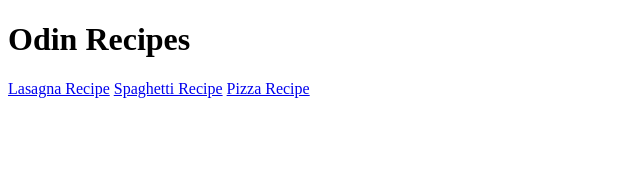
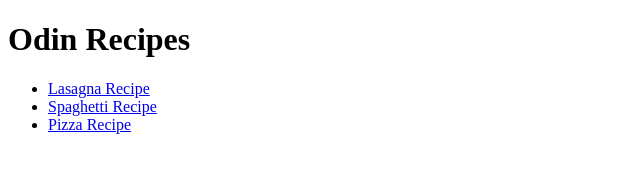
Before and after one commit to Gmar07/odin-recipes, a plain HTML site: page index.html in a window 1280 px wide. Shown: the whole page, without its empty margins (0-640 px from the left). Drawn offline with Linux system fonts and the light colour scheme.

Commit message:
added ul

```diff
--- a/index.html
+++ b/index.html
@@ -9,8 +9,11 @@
 <body>
     <h1>Odin Recipes</h1>
 
-    <a href="recipes/lasagna.html">Lasagna Recipe</a>
-    <a href="recipes/spaghetti.html">Spaghetti Recipe</a>
-    <a href="recipes/pizza.html">Pizza Recipe</a>
+    <ul>
+        <li><a href="recipes/lasagna.html">Lasagna Recipe</a></li>
+        <li><a href="recipes/spaghetti.html">Spaghetti Recipe</a></li>
+        <li><a href="recipes/pizza.html">Pizza Recipe</a></li>
+    </ul>
+
 </body>
 </html>
```
